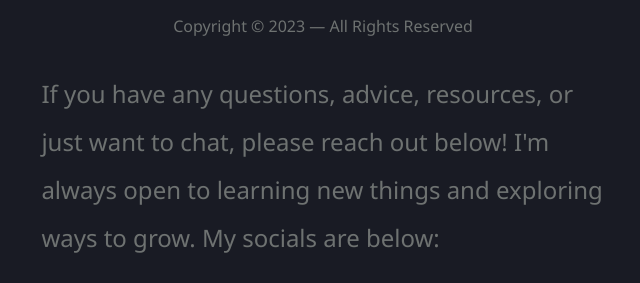
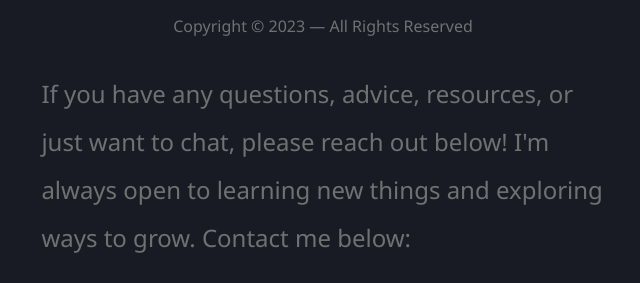
Before and after one commit to nosaj9/portfolio-site, a React (Create React App) app: page /about in a window 1280 px wide. Shown: the part 747-1030 px from the top of the page, without its empty margins (317-957 px from the left). Built offline with nearby package versions, Linux system fonts and the light colour scheme.

Commit message:
added to about page

```diff
--- a/src/pages/About.tsx
+++ b/src/pages/About.tsx
@@ -17,7 +17,7 @@ const About = () => {
 
             <p>
                 If you have any questions, advice, resources, or just want to chat, please reach out below! I'm always open to learning new things and exploring ways to grow.
-                My socials are below:
+                Contact me below:
             </p>
         </div>
     )
```
